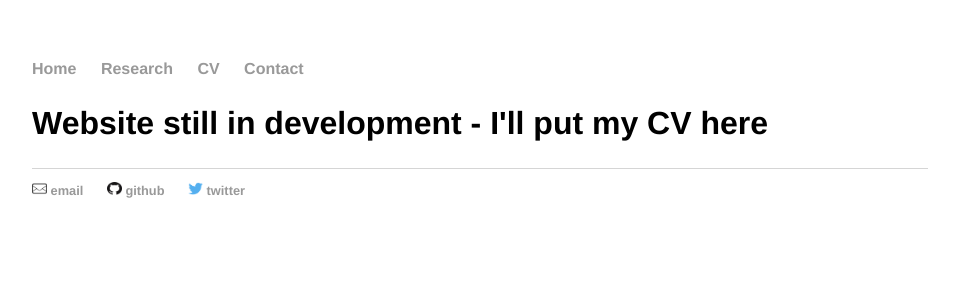
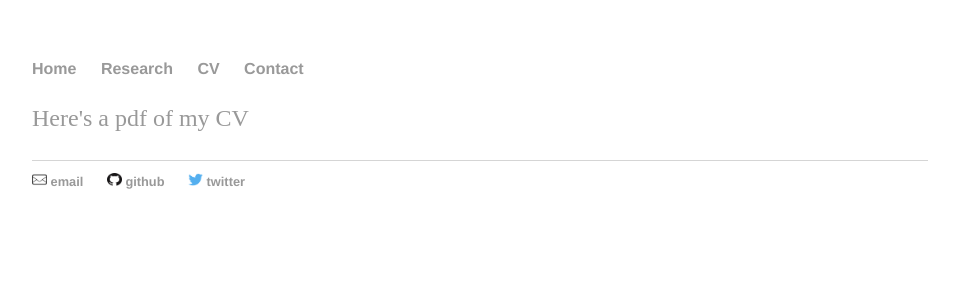
Before and after one commit to gjgilbert/gjgilbert.github.io, a Jekyll site: the page built from cv/index.html, in a window 1280 px wide. Shown: the top 300 px of the page, without its empty margins (160-1119 px from the left). Built offline with Jekyll 4.4.1, drawn with Linux system fonts in a browser that asks for light colours.

Commit message:
Update index.html

```diff
--- a/cv/index.html
+++ b/cv/index.html
@@ -3,5 +3,5 @@ layout: default
 title: Greg Gilbert - CV
 ---
 <div class="blurb">
-	<h2>Website still in development - I'll put my CV here</h2>
+	<p><a href="Gilbert_CV.pdf">Here's a pdf of my CV</p>
 </div><!-- /.blurb -->
```
